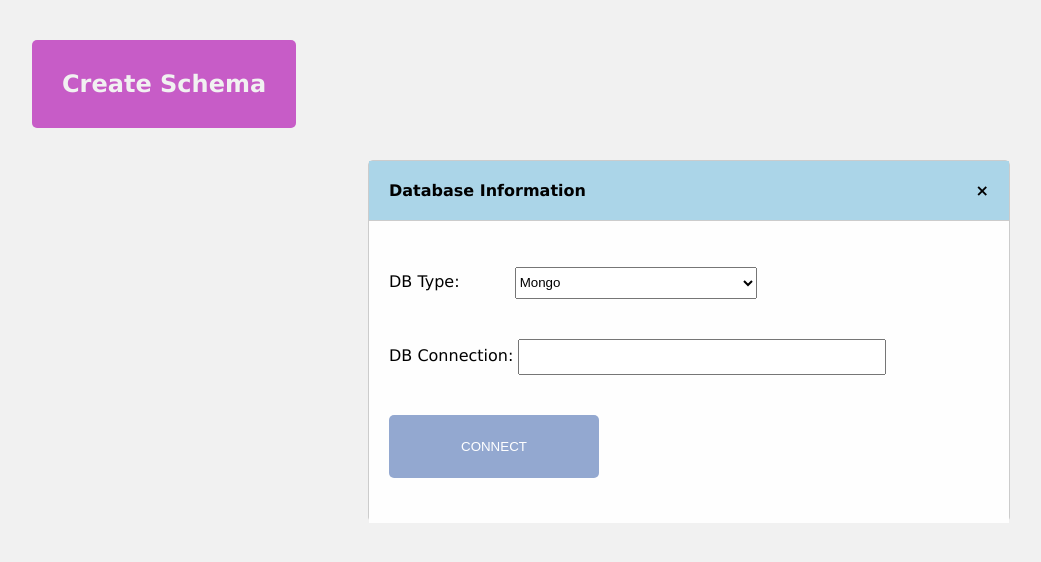
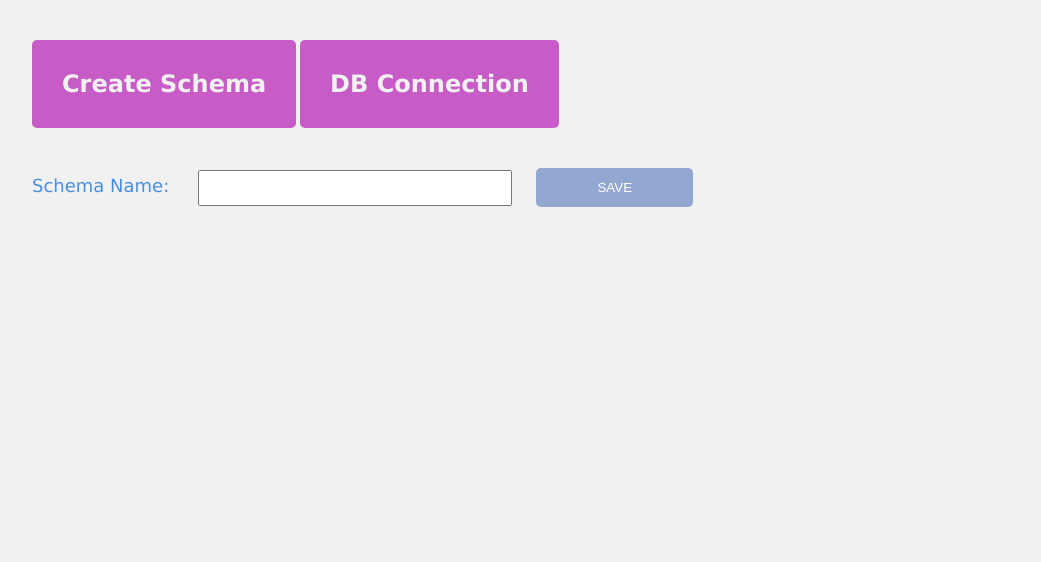
Before and after one commit to shamod/privacyserver, a plain HTML site: page curator/index.html in a window 1280 px wide. Both pictures are taken after a click on the button "Create Schema". Shown: the whole page, without its empty margins (16-1057 px from the left). Drawn offline with Linux system fonts and the light colour scheme.

Commit message:
create schema input

```diff
--- a/curator/index.css
+++ b/curator/index.css
@@ -31,7 +31,7 @@ body {
     top: 20%;
     border: 1px solid #ccc;
     border-radius: 5px;
-    width: 50vw;
+    width: 33vw;
     height: 45vh;
     font-family: Verdana, Geneva, Tahoma, sans-serif;
 
@@ -80,7 +80,8 @@ body {
     outline: none;
 }
 
-.conn-modal form button {
+.conn-modal form button,
+.schema-name button {
     padding: 4% 12%;
     border: none;
     outline: none;
@@ -90,3 +91,29 @@ body {
     text-transform: uppercase;
     cursor: pointer;
 }
+
+.schema-name button {
+    padding: 1% 5%;
+    margin-left: 20px;
+}
+
+.schema-name {
+    display: none;
+    margin-left: 40px;
+}
+
+.schema-name span {
+    font-family: Verdana, Geneva, Tahoma, sans-serif;
+    font-size: large;
+}
+
+.schema-name input[type=text] {
+    margin-left: 25px;
+    width: 25%;
+    height: 30px;
+    outline: none;
+}
+
+label {
+    color: #498fdc;
+}
--- a/curator/index.html
+++ b/curator/index.html
@@ -7,9 +7,21 @@
 </head>
 
 <body>
-    <div class="button-area">
+    <header class="button-area">
         <button class="create-schema" type="button" id="btnCreateSchema">Create Schema</button>
-    </div>
+        <button class="create-schema" type="button" id="btnDBConn">DB Connection</button>
+    </header>
+    <section class="schema-name">
+        <form>
+            <div>
+                <label for="schema-name">
+                    <span>Schema Name:</span>
+                    <input type="text" name="schemaname" id="schema-name">
+                </label>
+                <button type="button">Save</button>
+            </div>
+        </form>
+    </section>
     <div id="connectionModal" class="conn-modal">
         <div class="conn-modal-header">
             <p>Database Information</p>
@@ -35,14 +47,15 @@
                 </div>
                 <div>
                     <button type="button" disabled>Connect</button>
+                    <button type="button" disabled>Test</button>
                 </div>
             </form>
         </div>
     </div>
     <script>
         let connModal = document.getElementsByClassName('conn-modal')[0];
-        let btnCreateSchema = document.getElementById('btnCreateSchema');
-        btnCreateSchema.addEventListener('click', (event) => {
+        let btnDBConn = document.getElementById('btnDBConn');
+        btnDBConn.addEventListener('click', (event) => {
             connModal.style.display = 'block';
         });
         let btnCrossClose = document.getElementsByClassName('close')[0];
@@ -54,6 +67,11 @@
                 btnCrossClose.click();
             }
         })
+        let schemaName = document.getElementsByClassName('schema-name')[0];
+        let btnCreateSchema = document.getElementById('btnCreateSchema');
+        btnCreateSchema.addEventListener('click', () => {
+            schemaName.style.display = 'block';
+        })
     </script>
 </body>
 
```
